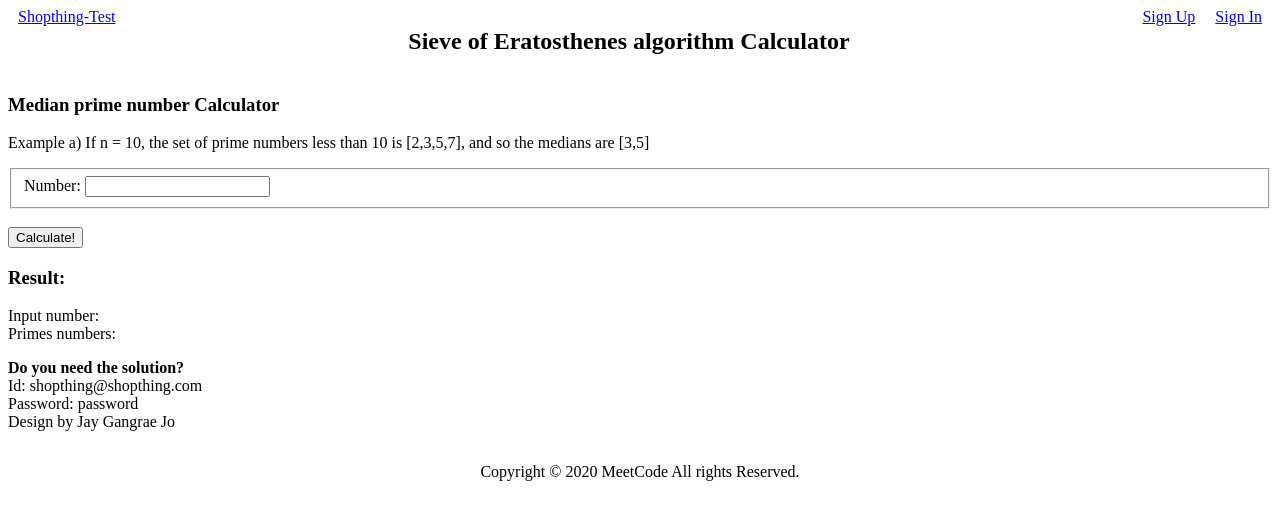
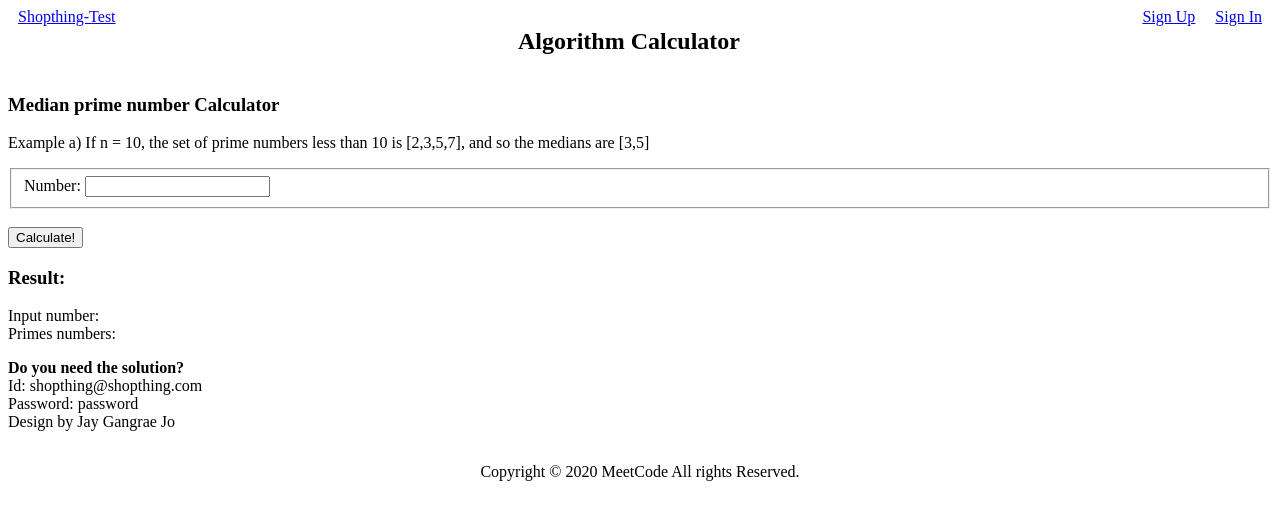
Before and after one commit to jayjodev/algorithms-meetcode, a React (Create React App) app in the folder client/: page / in a window 1280 px wide. Shown: the top 520 px of the page. Built offline with nearby package versions, Linux system fonts and the light colour scheme.

Commit message:
change the Header name

```diff
--- a/client/src/components/Header.js
+++ b/client/src/components/Header.js
@@ -27,7 +27,7 @@ class Header extends Component {
             <div className="header">
                 <Link to="/">Shopthing-Test</Link>
                 <div>
-                    <h2>Sieve of Eratosthenes algorithm Calculator</h2>
+                    <h2>Algorithm Calculator</h2>
                 </div>
                 {this.renderLinks()}
             </div>
```
